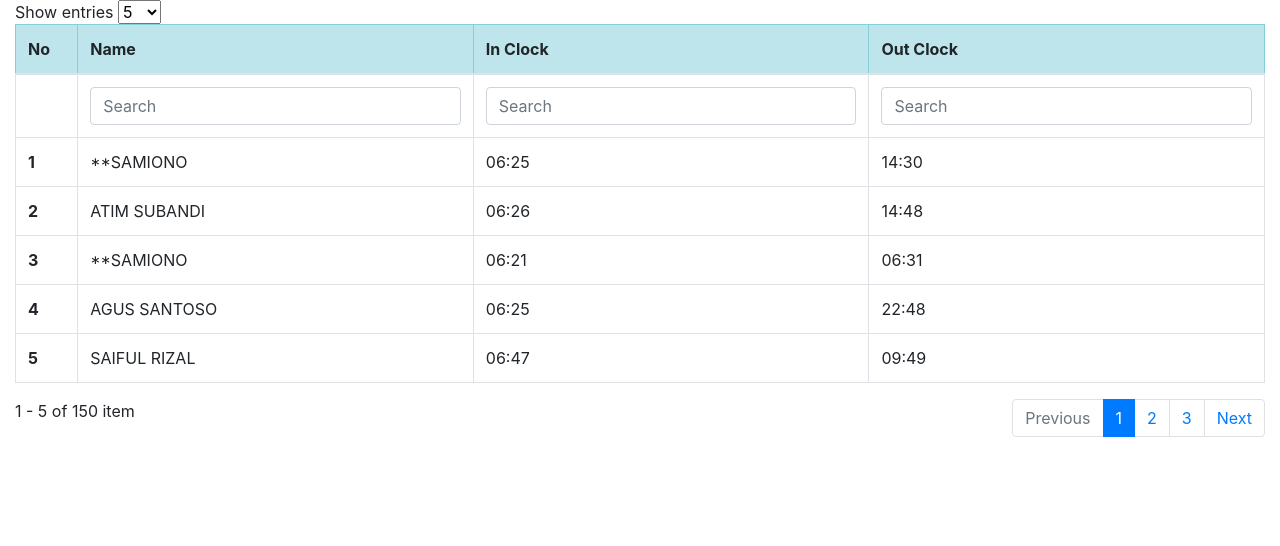
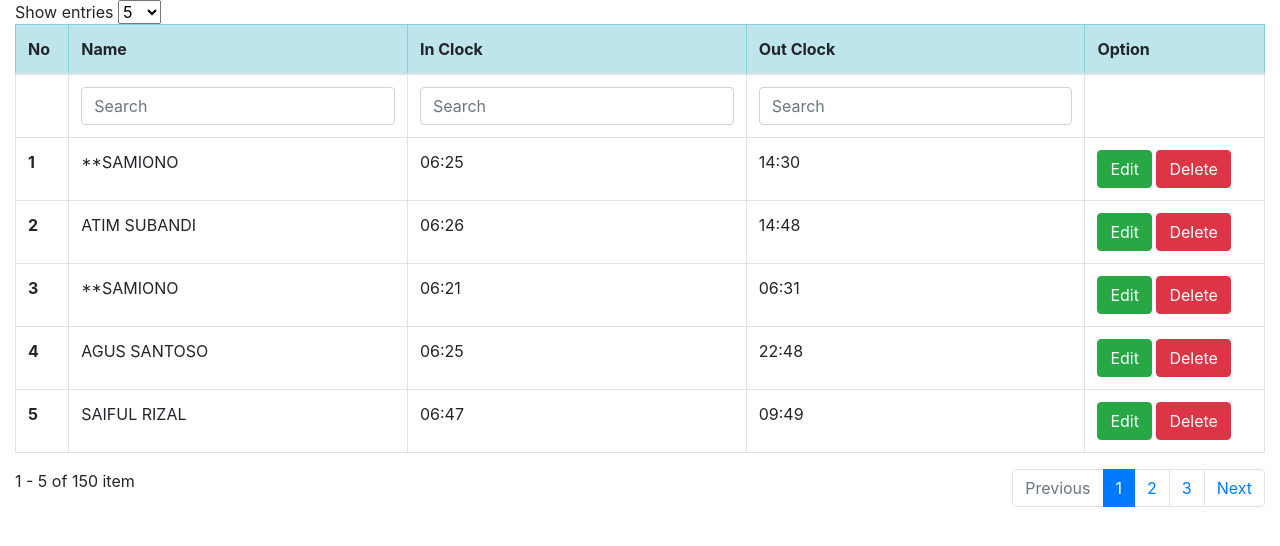
Before and after one commit to rijalBinHusen/complete-datatable-vue, a plain HTML site: page index.html in a window 1280 px wide. Drawn offline with nearby package versions, Linux system fonts and the light colour scheme.

Commit message:
add button option and emit when click delete, detail, edit

```diff
--- a/datatable.js
+++ b/datatable.js
@@ -1,5 +1,5 @@
 Vue.component("datatable", {
-	props: ["datanya", "heads"],
+	props: ["datanya", "heads", "option"],
     data () {
         return {
             startRow: 0,
@@ -156,6 +156,7 @@ Vue.component("datatable", {
                     <span style="font-size:20px; font-weight:bolder;" v-if="sortAsc && nowSort == head">&uarr;</span>
                     {{tulisanBaku(head)}}
                 </th>
+                <th v-if="option.length > 0" scope="col">Option</th>
             </tr>
             </thead>
             <tbody>
@@ -175,6 +176,28 @@ Vue.component("datatable", {
             <tr v-for="(r, index) in showRow">
                 <th scope="row">{{index+startRow+1}}</th>
                 <td v-for="key in heads">{{r[key]}}</td>
+                <td v-if="option.length > 0">
+                    <button
+                    @click="$emit('edit', r.id)"
+                    v-if="option.includes('edit')"
+                    class="btn btn-success">
+                        Edit
+                    </button>
+
+                    <button
+                    @click="$emit('delete', r.id)"
+                    v-if="option.includes('delete')"
+                    class="btn btn-danger">
+                        Delete
+                    </button>
+
+                    <button
+                    @click="$emit('detail', r.id)"
+                    v-if="option.includes('detail')"
+                    class="btn btn-warning">
+                        Detail
+                    </button>
+                </td>
             </tr>
             </tbody>
         </table>
--- a/index.html
+++ b/index.html
@@ -19,7 +19,15 @@
   <body>
     <div class="container-fluid" id="utama">
 
-      <datatable :heads="heads" :datanya="data1"></datatable>
+      <datatable
+      :heads="heads"
+      :datanya="data1"
+      :option="['edit', 'delete']"
+      @edit="console.log($event)"
+      @delete="console.log($event)"
+      @detail="console.log($event)"
+      >
+      </datatable>
 
     </div>
     <script type="text/javascript" src="../../FrontEnd/script/vue.js"></script>
```
